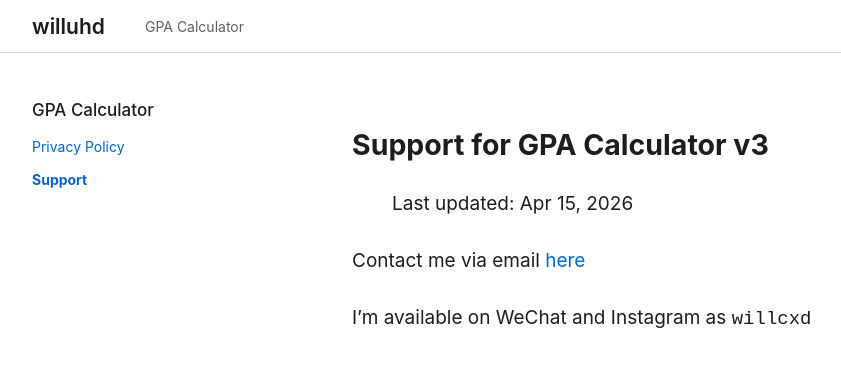
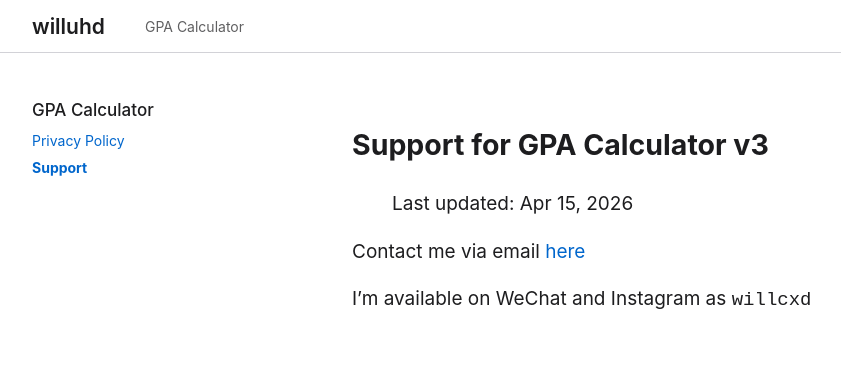
Before and after one commit to WillUHD/willuhd.github.io, a Jekyll site: the page built from gpa-calc/support.md, in a window 1280 px wide and 900 px high. Shown: the top 367 px of the window, without its empty margins (68-909 px from the left). Built offline with Jekyll 4.4.1, drawn with Linux system fonts in a browser that asks for light colours.

Commit message:
Update style.scss

```diff
--- a/assets/css/style.scss
+++ b/assets/css/style.scss
@@ -23,34 +23,21 @@
   }
 }
 
-/* 1. GLOBAL RESET */
 body {
-  margin: 0;
-  font-family: var(--font-main);
-  background: var(--apple-bg);
-  color: var(--apple-text);
+  margin: 0; font-family: var(--font-main);
+  background: var(--apple-bg); color: var(--apple-text);
   -webkit-font-smoothing: antialiased;
 }
 
-/* Force pointer cursor on all links and interactive elements */
-a, button, [role="button"] {
-  cursor: pointer !important;
-  text-decoration: none;
-  color: inherit;
-}
+a { cursor: pointer; text-decoration: none; color: inherit; }
 
-/* 2. LAYOUT */
-.content-wrapper {
-  max-width: 1080px;
-  margin: 0 auto;
-  padding: 0 20px;
-  display: flex;
-}
+/* Layout */
+.content-wrapper { max-width: 1080px; margin: 0 auto; padding: 0 20px; display: flex; }
 #main-container { padding-top: 100px; min-height: 80vh; }
 .sidebar-column { width: 260px; flex-shrink: 0; position: sticky; top: 100px; height: fit-content; }
 .article-column { flex-grow: 1; padding-left: 60px; max-width: 780px; }
 
-/* 3. MASTHEAD */
+/* Masthead */
 .masthead {
   position: fixed; top: 0; width: 100%; z-index: 1000;
   background: var(--apple-bg); border-bottom: 1px solid var(--apple-border);
@@ -59,59 +46,46 @@ a, button, [role="button"] {
   height: 52px; display: flex; align-items: center;
   max-width: 1080px; margin: 0 auto; padding: 0 20px;
 }
-.site-title { font-size: 21px; font-weight: 600; margin-right: 40px; display: block; }
+.site-title { font-size: 21px; font-weight: 600; margin-right: 40px; }
 .visible-links { display: flex; list-style: none; gap: 24px; margin: 0; padding: 0; font-size: 14px; }
-.visible-links a {
-  opacity: 0.7;
-  display: block;
-  padding: 10px 0; /* Larger hit area */
-  transition: opacity 0.2s;
-}
+.visible-links a { opacity: 0.7; }
 .visible-links a:hover { opacity: 1; }
 
-/* 4. DYNAMIC SIDEBAR */
+/* Sidebar */
 .nav__title { margin-bottom: 12px; }
 .nav__title a {
   color: var(--apple-text) !important; /* Jet Black */
   font-size: 17px;
   font-weight: 500;
   display: block;
-  width: 100%;
 }
 .nav__title a:hover { color: #000000 !important; } /* Pure Black */
 .nav__title a.active { font-weight: 700 !important; color: #000 !important; }
 
 .sidebar-links { list-style: none; padding: 0; margin: 0; }
-.sidebar-links li { margin-bottom: 4px; }
+.sidebar-links li { margin-bottom: 10px; }
 .sidebar-links a {
   color: var(--apple-link) !important; /* Apple Blue */
   font-size: 14px;
   display: flex;
   align-items: center;
   justify-content: space-between;
-  padding: 6px 0; /* Larger hit area */
-  width: 100%;
 }
 .sidebar-links a:hover { color: var(--apple-link-dark) !important; }
 .sidebar-links a.active { font-weight: 700 !important; }
 
-.chevron-icon { opacity: 0.8; color: var(--apple-secondary); display: flex; align-items: center; pointer-events: none; }
+.chevron-icon { opacity: 0.8; color: var(--apple-secondary); display: flex; align-items: center; }
 
-/* 5. MARKDOWN CONTENT */
+/* Markdown */
 .markdown-content { font-size: 19px; line-height: 1.5; }
-.markdown-content p { margin-bottom: 1.5em; }
-.markdown-content a { color: var(--apple-link); cursor: pointer; }
+.markdown-content a { color: var(--apple-link); }
 .markdown-content a:hover { text-decoration: underline; }
 
-/* 6. FOOTER */
+/* Footer */
 .site-footer {
   background: var(--apple-footer);
   padding: 40px 0; margin-top: 100px; border-top: 1px solid var(--apple-border);
 }
-.social-icons {
-  display: flex; list-style: none; gap: 20px; padding: 0; margin: 0 0 20px 0;
-  font-size: 14px; border-bottom: 1px solid var(--apple-border); padding-bottom: 20px;
-}
-.social-icons a { color: var(--apple-secondary); display: block; }
-.social-icons a:hover { color: var(--apple-text); }
+.social-icons { display: flex; list-style: none; gap: 20px; padding: 0; margin: 0 0 20px 0; font-size: 14px; border-bottom: 1px solid var(--apple-border); padding-bottom: 20px; }
+.social-icons a { color: var(--apple-secondary); }
 .footer-copyright { font-size: 12px; color: var(--apple-secondary); }
```
